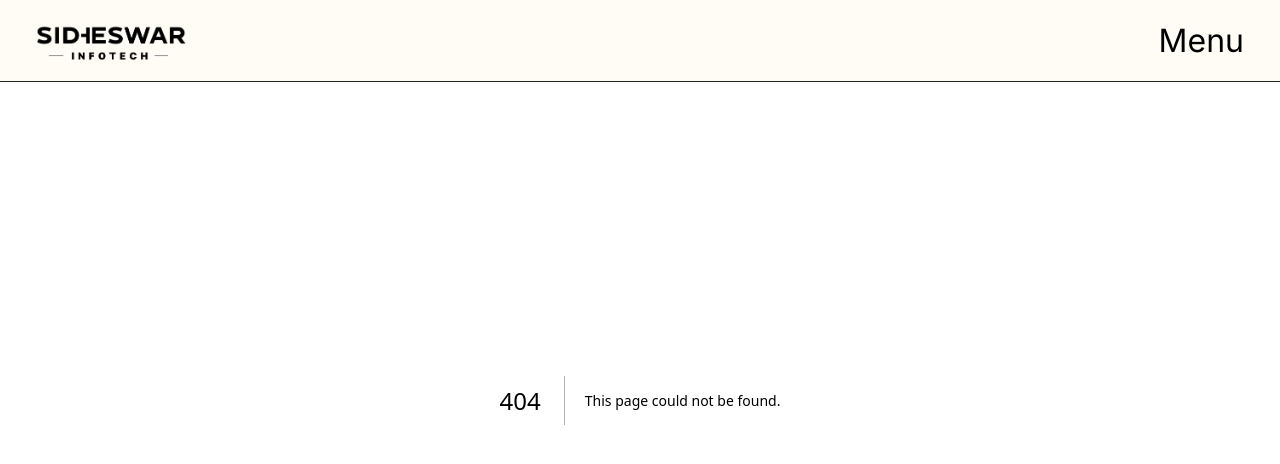
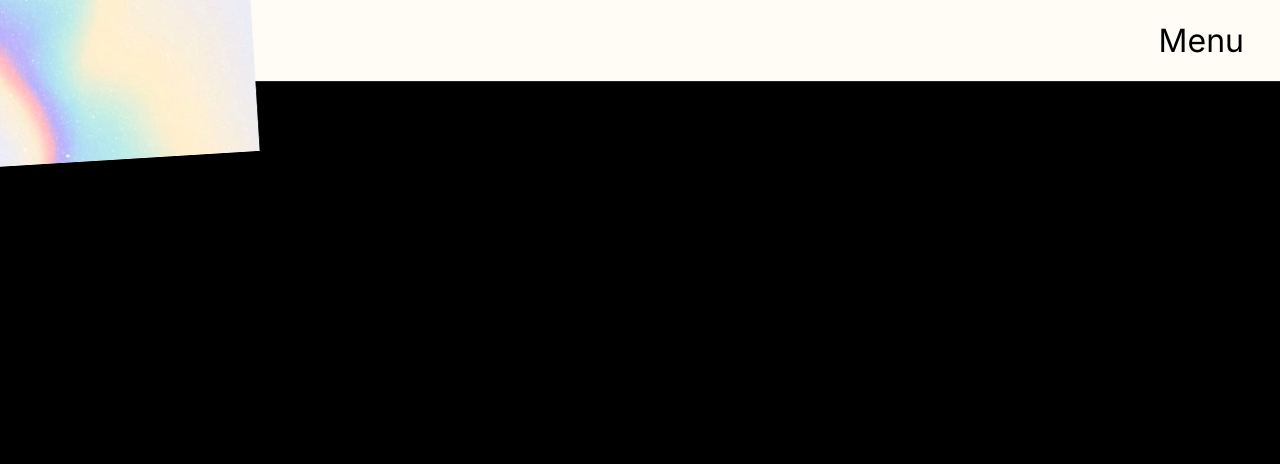
Before and after one commit to NOTZEUS299/Sidheshwar-Website, a Next.js app: page /temp in a window 1280 px wide. Before the commit this address had no page. Shown: the top 464 px of the page. Built offline with nearby package versions, Linux system fonts and the light colour scheme.

Commit message:
Add GSAP and Locomotive Scroll dependencies

```diff
--- a/package.json
+++ b/package.json
@@ -11,6 +11,8 @@
   "dependencies": {
     "@splinetool/react-spline": "^2.2.6",
     "framer-motion": "^11.0.3",
+    "gsap": "^3.12.5",
+    "locomotive-scroll": "^4.1.4",
     "next": "14.1.0",
     "react": "^18",
     "react-dom": "^18",
--- a/src/app/globals.css
+++ b/src/app/globals.css
@@ -10,6 +10,7 @@ body {
   padding: 0;
   box-sizing: border-box;
   background-color: #fefcf5;
+  overflow-x: hidden;
 }
 @layer utilities {
   .text-balance {
--- /dev/null
+++ b/src/app/temp/page.tsx
@@ -0,0 +1,69 @@
+"use client"
+import React, { useEffect, useState, useRef } from 'react';
+
+const Index = () => {
+  const [prevX, setPrevX] = useState<number>(0);
+  const [prevY, setPrevY] = useState<number>(0);
+  const [tiltDirection, setTiltDirection] = useState<string>('');
+  const [cursorSpeed, setCursorSpeed] = useState<number>(0); // Added cursorSpeed state
+  const imageRef = useRef<HTMLDivElement>(null);
+
+  useEffect(() => {
+    const handleMouseMove = (event: MouseEvent) => {
+      const { clientX, clientY } = event;
+      const distance = Math.sqrt((clientX - prevX) ** 2 + (clientY - prevY) ** 2); // Calculate distance between previous and current cursor position
+      const speed = distance / 10; // Adjust the speed factor as needed
+      setCursorSpeed(speed); // Update cursor speed
+
+      if (clientX < prevX) {
+        setTiltDirection('tilt-left');
+      } else if (clientX > prevX) {
+        setTiltDirection('tilt-right');
+      }
+      setPrevX(clientX);
+      setPrevY(clientY);
+
+      if (imageRef.current) {
+        imageRef.current.style.left = `${clientX}px`;
+        imageRef.current.style.top = `${clientY}px`;
+      }
+    };
+
+    document.addEventListener('mousemove', handleMouseMove);
+
+    return () => {
+      document.removeEventListener('mousemove', handleMouseMove);
+    };
+  }, [prevX]);
+
+  return (
+    <div className='overflow-x-hidden' style={{ width: '100%', height: 'auto', backgroundColor: 'black' }}>
+
+      <div id="second" className='w-full h-[100vh]'>
+        <div className="elem">
+          <img
+            className={`absolute w-[500px] z-50`}
+            ref={imageRef}
+            src="/assets/gradientThree.jpg"
+            alt=""
+            style={{ transition: 'all 0.1s ease', transform: `translate(-50%, -50%) rotate(${tiltDirection === "tilt-left" ? -((Math.ceil(cursorSpeed) - 1) * 3.5) : ((Math.ceil(cursorSpeed) - 1) * 3.5)}deg)` }}
+          />
+          <h1>The Plug</h1>
+          <h5>2022</h5>
+        </div>
+        <div className="elem">
+          <img src="./assets/gradientOne.jpg" className='w-[100px] hidden' alt="" />
+          <h1>ixperience</h1>
+          <h5>2022</h5>
+        </div>
+        <div className="elem elemlast">
+          <img src="./assets/gradientOne.jpg" className='w-[100px] hidden' alt="" />
+          <h1>hudu</h1>
+          <h5>2022</h5>
+        </div>
+      </div>
+    </div>
+  );
+};
+
+export default Index;
```
Also changed, not shown: 1 other file (tests, documents, lock files or other folders).
